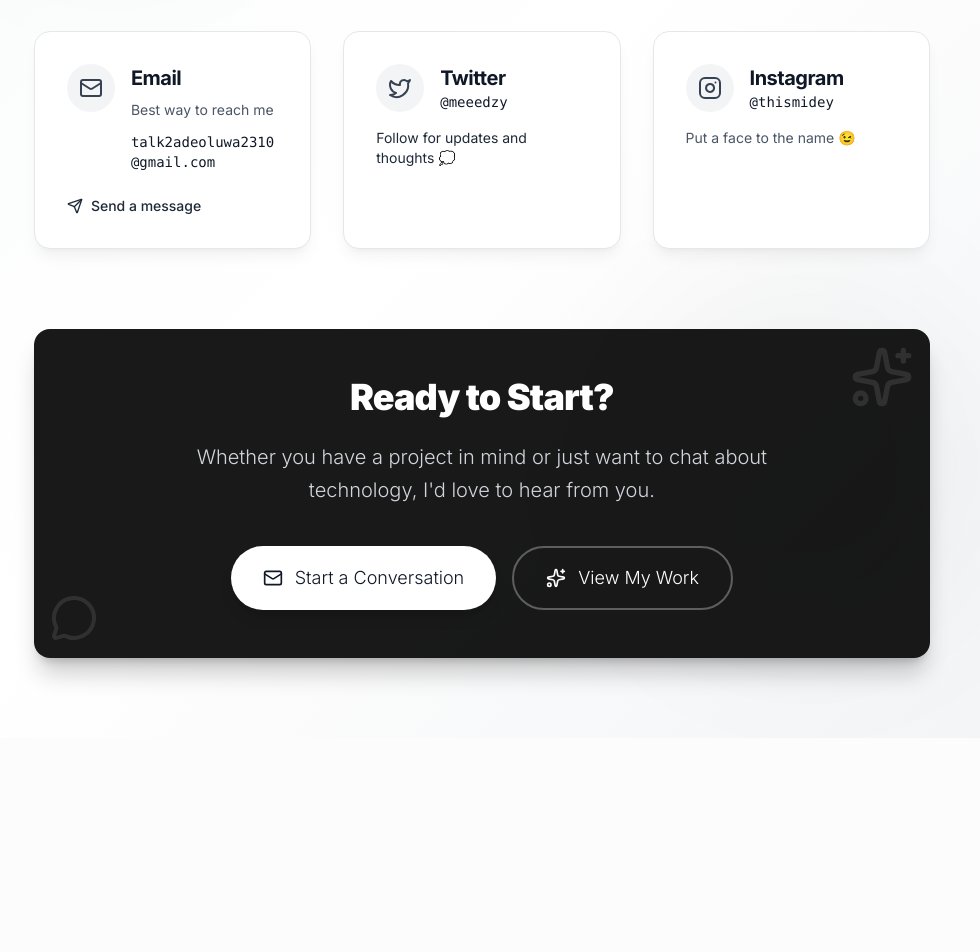
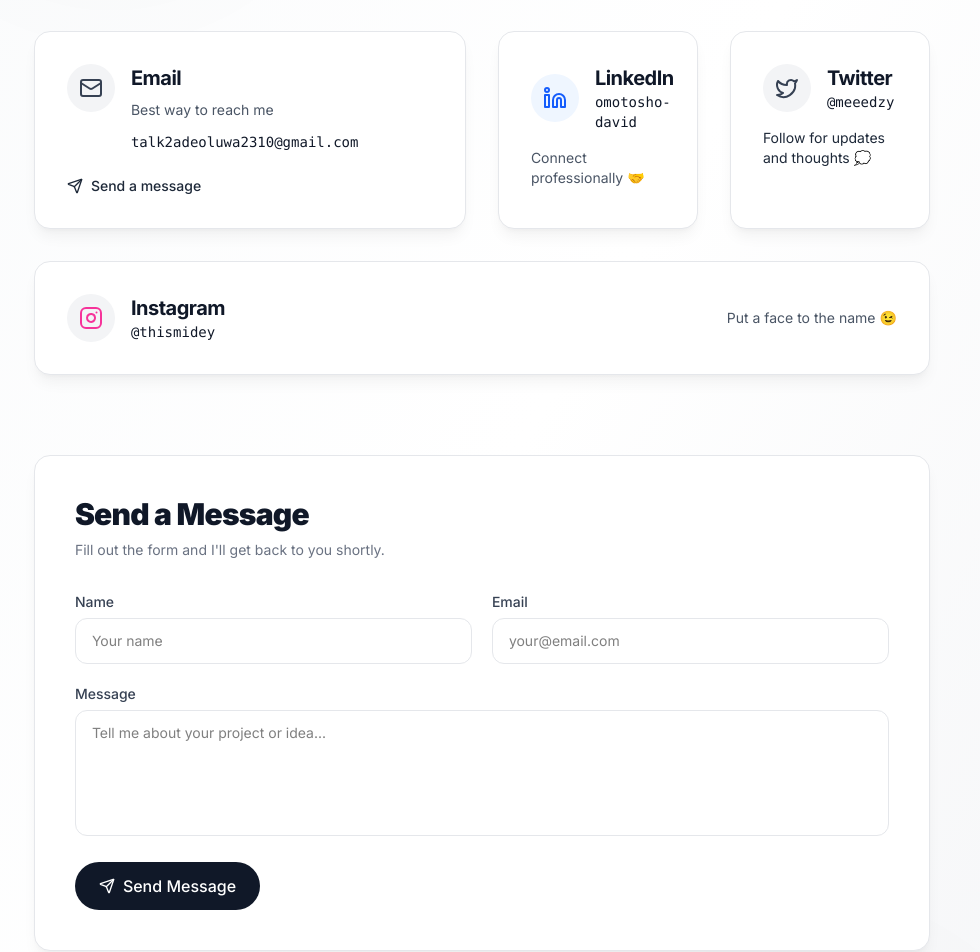
Before and after one commit to O-Midey/Portfolio, a Next.js app: page /contact in a window 1280 px wide. Shown: the part 420-1372 px from the top of the page, without its empty margins (243-1223 px from the left). Before the commit the page ends 1158 px from the top, so only its background shows below. Built offline with nearby package versions, Linux system fonts and the light colour scheme.

Commit message:
feat: improve portfolio - stats, resume btn, contact form, LinkedIn, CTA, meta

```diff
--- a/src/app/about/page.tsx
+++ b/src/app/about/page.tsx
@@ -7,6 +7,7 @@ import {
   Briefcase,
   Star,
   Code,
+  Download,
 } from "lucide-react";
 import AnimatedDiv from "../components/AnimatedDiv";
 
@@ -33,12 +34,36 @@ export default function AboutPage() {
               Full-Stack Developer &{" "}
               <span className="block">Blockchain Engineer</span>
             </h1>
+
+            {/* Resume Download */}
+            <a
+              href="/resume.pdf"
+              download
+              className="inline-flex items-center gap-2 px-6 py-3 bg-gray-900 text-white rounded-full font-medium hover:bg-gray-800 transition-all duration-300 hover:scale-105 shadow-lg"
+            >
+              <Download className="w-4 h-4" />
+              Download Resume
+            </a>
           </div>
 
           {/* Main Content */}
           <div className="max-w-5xl mx-auto">
-            {/* Story Section */}
-            <div className="mb-16 sm:mb-20">
+            {/* Profile Photo + Story */}
+            <div className="flex flex-col md:flex-row gap-10 md:gap-16 items-start mb-16 sm:mb-20">
+              {/* Photo */}
+              <div className="flex-shrink-0 mx-auto md:mx-0">
+                <div className="w-36 h-36 sm:w-44 sm:h-44 rounded-2xl bg-gray-100 border border-gray-200 overflow-hidden shadow-lg">
+                  <img
+                    src="/profile.jpg"
+                    alt="Omotosho David"
+                    className="w-full h-full object-cover"
+                    onError={(e) => {
+                      (e.target as HTMLImageElement).style.display = "none";
+                    }}
+                  />
+                </div>
+              </div>
+              {/* Story */}
               <div className="space-y-6 sm:space-y-8">
                 <p className="text-gray-700 text-md md:text-lg  leading-relaxed font-light">
                   I&apos;m a full-stack developer who builds end-to-end
@@ -91,12 +116,9 @@ export default function AboutPage() {
                     size={28}
                   />
                 </div>
-                <h3 className="font-bold text-xl text-gray-900 mb-3 tracking-tight">
-                  Full-Stack Development
-                </h3>
-                <p className="text-gray-600 font-medium">
-                  MERN stack development
-                </p>
+                <h3 className="font-black text-4xl text-gray-900 mb-2 tracking-tight">7+</h3>
+                <p className="text-gray-700 font-semibold mb-1">Projects Shipped</p>
+                <p className="text-gray-500 text-sm">Full-stack & Web3 apps</p>
               </div>
 
               <div className="bg-white border border-gray-100 rounded-2xl p-8 text-center hover:shadow-lg transition-all duration-300 group">
@@ -106,12 +128,9 @@ export default function AboutPage() {
                     size={28}
                   />
                 </div>
-                <h3 className="font-bold text-xl text-gray-900 mb-3 tracking-tight">
-                  Blockchain Development
-                </h3>
-                <p className="text-gray-600 font-medium">
-                  Smart Contracts & Web3
-                </p>
+                <h3 className="font-black text-4xl text-gray-900 mb-2 tracking-tight">3+</h3>
+                <p className="text-gray-700 font-semibold mb-1">Web3 Apps</p>
+                <p className="text-gray-500 text-sm">Smart contracts & DApps</p>
               </div>
 
               <div className="bg-white border border-gray-100 rounded-2xl p-8 text-center hover:shadow-lg transition-all duration-300 group">
@@ -121,12 +140,9 @@ export default function AboutPage() {
                     size={28}
                   />
                 </div>
-                <h3 className="font-bold text-xl text-gray-900 mb-3 tracking-tight">
-                  End-to-End Solutions
-                </h3>
-                <p className="text-gray-600 font-medium">
-                  From DB to Smart Contracts
-                </p>
+                <h3 className="font-black text-4xl text-gray-900 mb-2 tracking-tight">2+</h3>
+                <p className="text-gray-700 font-semibold mb-1">Years Experience</p>
+                <p className="text-gray-500 text-sm">Building production apps</p>
               </div>
             </div>
 
--- a/src/app/contact/page.tsx
+++ b/src/app/contact/page.tsx
@@ -1,3 +1,5 @@
+"use client";
+import { useState } from "react";
 import {
   Instagram,
   Mail,
@@ -5,10 +7,20 @@ import {
   MessageCircle,
   Sparkles,
   Send,
+  Linkedin,
 } from "lucide-react";
 import AnimatedDiv from "../components/AnimatedDiv";
 
 export default function Contact() {
+  const [form, setForm] = useState({ name: "", email: "", message: "" });
+  const [sent, setSent] = useState(false);
+
+  function handleSubmit(e: React.FormEvent) {
+    e.preventDefault();
+    window.location.href = `mailto:talk2adeoluwa2310@gmail.com?subject=Message from ${form.name}&body=${encodeURIComponent(form.message)}%0A%0AFrom: ${form.email}`;
+    setSent(true);
+  }
+
   return (
     <section className="relative overflow-hidden ">
       {/* Background Elements */}
@@ -49,9 +61,9 @@ export default function Contact() {
           {/* Main Content */}
           <div className="max-w-4xl mx-auto">
             {/* Contact Methods */}
-            <div className="grid md:grid-cols-2 lg:grid-cols-3 gap-6 sm:gap-8 mb-16 sm:mb-20">
+            <div className="grid md:grid-cols-2 lg:grid-cols-4 gap-6 sm:gap-8 mb-16 sm:mb-20">
               {/* Email Card */}
-              <div className="md:col-span-2 lg:col-span-1">
+              <div className="lg:col-span-2">
                 <a
                   href="mailto:talk2adeoluwa2310@gmail.com"
                   className="group block bg-white border border-gray-200 rounded-2xl p-6 sm:p-8 shadow-lg shadow-black/5 hover:shadow-xl hover:shadow-black/10 transition-all duration-300 hover:scale-105 hover:-translate-y-1"
@@ -75,6 +87,35 @@ export default function Contact() {
                   <div className="mt-6 flex items-center text-gray-800 group-hover:text-gray-700 transition-colors">
                     <Send className="w-4 h-4 mr-2 group-hover:translate-x-1 transition-transform" />
                     <span className="text-sm font-medium">Send a message</span>
+                  </div>
+                </a>
+              </div>
+
+              {/* LinkedIn Card */}
+              <div className="group">
+                <a
+                  href="https://linkedin.com/in/omotosho-david"
+                  target="_blank"
+                  rel="noopener noreferrer"
+                  className="block bg-white border border-gray-200 rounded-2xl p-6 sm:p-8 shadow-lg shadow-black/5 hover:shadow-xl hover:shadow-black/10 transition-all duration-300 hover:scale-105 hover:-translate-y-1 h-full"
+                >
+                  <div className="flex flex-col h-full">
+                    <div className="flex items-center gap-4 mb-4">
+                      <div className="bg-blue-50 group-hover:bg-blue-100 rounded-full p-3 transition-colors duration-300">
+                        <Linkedin className="w-6 h-6 text-blue-600" />
+                      </div>
+                      <div>
+                        <h3 className="font-bold text-xl text-gray-900 tracking-tight">
+                          LinkedIn
+                        </h3>
+                        <div className="text-gray-900 font-mono text-sm">
+                          omotosho-david
+                        </div>
+                      </div>
+                    </div>
+                    <p className="text-gray-600 text-sm mb-auto">
+                      Connect professionally 🤝
+                    </p>
                   </div>
                 </a>
               </div>
@@ -109,17 +150,16 @@ export default function Contact() {
               </div>
 
               {/* Instagram Card */}
-              <div className="group">
+              <div className="group lg:col-span-4 md:col-span-2">
                 <a
                   href="https://instagram.com/thismidey"
                   target="_blank"
                   rel="noopener noreferrer"
-                  className="block bg-white border border-gray-200 rounded-2xl p-6 sm:p-8 shadow-lg shadow-black/5 hover:shadow-xl hover:shadow-black/10 transition-all duration-300 hover:scale-105 hover:-translate-y-1 h-full"
+                  className="block bg-white border border-gray-200 rounded-2xl p-6 sm:p-8 shadow-lg shadow-black/5 hover:shadow-xl hover:shadow-black/10 transition-all duration-300 hover:scale-[1.01] hover:-translate-y-1"
                 >
-                  <div className="flex flex-col h-full">
-                    <div className="flex items-center gap-4 mb-4">
-                      <div className="bg-gray-100 group-hover:bg-gray-200 rounded-full p-3 transition-colors duration-300">
-                        <Instagram className="w-6 h-6 text-gray-700" />
+                  <div className="flex items-center gap-4">
+                    <div className="bg-gray-100 group-hover:bg-pink-50 rounded-full p-3 transition-colors duration-300">
+                      <Instagram className="w-6 h-6 text-pink-500" />
                     </div>
                     <div>
                       <h3 className="font-bold text-xl text-gray-900 tracking-tight">
@@ -129,8 +169,7 @@ export default function Contact() {
                         @thismidey
                       </div>
                     </div>
-                    </div>
-                    <p className="text-gray-600 text-sm mb-auto">
+                    <p className="text-gray-600 text-sm ml-auto hidden sm:block">
                       Put a face to the name 😉
                     </p>
                   </div>
@@ -138,17 +177,89 @@ export default function Contact() {
               </div>
             </div>
 
+            {/* Contact Form */}
+            <div className="mb-16 sm:mb-20">
+              <div className="bg-white border border-gray-200 rounded-2xl p-6 sm:p-10 shadow-lg shadow-black/5">
+                <h2 className="text-2xl sm:text-3xl font-black text-gray-900 mb-2 tracking-tight">
+                  Send a Message
+                </h2>
+                <p className="text-gray-500 text-sm mb-8">
+                  Fill out the form and I&apos;ll get back to you shortly.
+                </p>
+                {sent ? (
+                  <p className="text-green-600 font-medium text-center py-8">
+                    ✅ Opening your email client... Thanks for reaching out!
+                  </p>
+                ) : (
+                  <form onSubmit={handleSubmit} className="space-y-5">
+                    <div className="grid sm:grid-cols-2 gap-5">
+                      <div>
+                        <label className="block text-sm font-medium text-gray-700 mb-1.5">
+                          Name
+                        </label>
+                        <input
+                          type="text"
+                          required
+                          value={form.name}
+                          onChange={(e) =>
+                            setForm({ ...form, name: e.target.value })
+                          }
+                          placeholder="Your name"
+                          className="w-full px-4 py-3 rounded-xl border border-gray-200 text-sm focus:outline-none focus:ring-2 focus:ring-gray-900 transition"
+                        />
+                      </div>
+                      <div>
+                        <label className="block text-sm font-medium text-gray-700 mb-1.5">
+                          Email
+                        </label>
+                        <input
+                          type="email"
+                          required
+                          value={form.email}
+                          onChange={(e) =>
+                            setForm({ ...form, email: e.target.value })
+                          }
+                          placeholder="your@email.com"
+                          className="w-full px-4 py-3 rounded-xl border border-gray-200 text-sm focus:outline-none focus:ring-2 focus:ring-gray-900 transition"
+                        />
+                      </div>
+                    </div>
+                    <div>
+                      <label className="block text-sm font-medium text-gray-700 mb-1.5">
+                        Message
+                      </label>
+                      <textarea
+                        required
+                        rows={5}
+                        value={form.message}
+                        onChange={(e) =>
+                          setForm({ ...form, message: e.target.value })
+                        }
+                        placeholder="Tell me about your project or idea..."
+                        className="w-full px-4 py-3 rounded-xl border border-gray-200 text-sm focus:outline-none focus:ring-2 focus:ring-gray-900 transition resize-none"
+                      />
+                    </div>
+                    <button
+                      type="submit"
+                      className="inline-flex items-center gap-2 px-6 py-3 bg-gray-900 text-white rounded-full font-medium hover:bg-gray-800 transition-all duration-300 hover:scale-105"
+                    >
+                      <Send className="w-4 h-4" />
+                      Send Message
+                    </button>
+                  </form>
+                )}
+              </div>
+            </div>
+
             {/* Call to Action */}
             <div className="text-center">
               <div className="bg-black/90 text-white rounded-2xl p-8 sm:p-12 shadow-xl shadow-black/20 relative overflow-hidden">
-                {/* Background decoration */}
                 <div className="absolute top-4 right-4 opacity-10">
                   <Sparkles className="w-16 h-16" />
                 </div>
                 <div className="absolute bottom-4 left-4 opacity-10">
                   <MessageCircle className="w-12 h-12" />
                 </div>
-
                 <div className="relative z-10">
                   <h3 className="text-2xl sm:text-3xl md:text-4xl font-black mb-4 sm:mb-6 tracking-tight">
                     Ready to Start?
@@ -157,7 +268,6 @@ export default function Contact() {
                     Whether you have a project in mind or just want to chat
                     about technology, I&apos;d love to hear from you.
                   </p>
-
                   <div className="flex flex-col sm:flex-row gap-4 justify-center">
                     <a
                       href="mailto:talk2adeoluwa2310@gmail.com"
--- a/src/app/data/projects.ts
+++ b/src/app/data/projects.ts
@@ -24,7 +24,7 @@ export const projects = [
   {
     title: "Voting DApp",
     description:
-      "A full-stack Web3 voting application using Solidity, Ethers.js, and Next.js.",
+      "A decentralized voting application built on Ethereum, allowing users to create proposals, cast votes, and view real-time results — all secured on-chain. Features wallet connection via MetaMask, smart contract interaction through Ethers.js, and a clean Next.js frontend with live transaction feedback.",
     tech: ["Solidity", "Ethers.js", "Next.js", "React Toast"],
     status: "Completed",
     liveLink: "https://simple-voting-d-app-sccd.vercel.app/",
@@ -44,7 +44,7 @@ export const projects = [
       "Sequelize",
       "Paystack API",
     ],
-    status: "In Progress",
+    status: "Completed",
     liveLink: "https://havesta.com",
     codeLink: "havesta.com",
     image:
--- a/src/app/layout.tsx
+++ b/src/app/layout.tsx
@@ -6,7 +6,7 @@ import "./globals.css";
 const inter = Inter({ subsets: ["latin"] });
 export const metadata = {
   title: "Omotosho Ayomide ",
-  description: "Full-Stack Developer & Blockchain Engineer",
+  description: "Full-Stack & Blockchain Developer building Web3 apps and full-stack products",
   icons: { icon: "/icon.svg" },
 };
 
--- a/src/app/page.tsx
+++ b/src/app/page.tsx
@@ -94,10 +94,10 @@ export default function HomePage() {
         </div>
 
         <a
-          href="/about"
+          href="/projects"
           className="group inline-flex items-center gap-2 sm:gap-3 px-6 sm:px-8 py-3 sm:py-4 bg-gray-900 text-white rounded-xl hover:bg-gray-800 transition-all duration-300 font-semibold text-base sm:text-lg tracking-wide shadow-lg hover:shadow-xl"
         >
-          Learn More About Me
+          View My Work
           <ArrowRight
             className="transform transition-transform duration-300 group-hover:translate-x-1"
             size={18}
```
Lines whose indentation alone changed are shown as unchanged.
